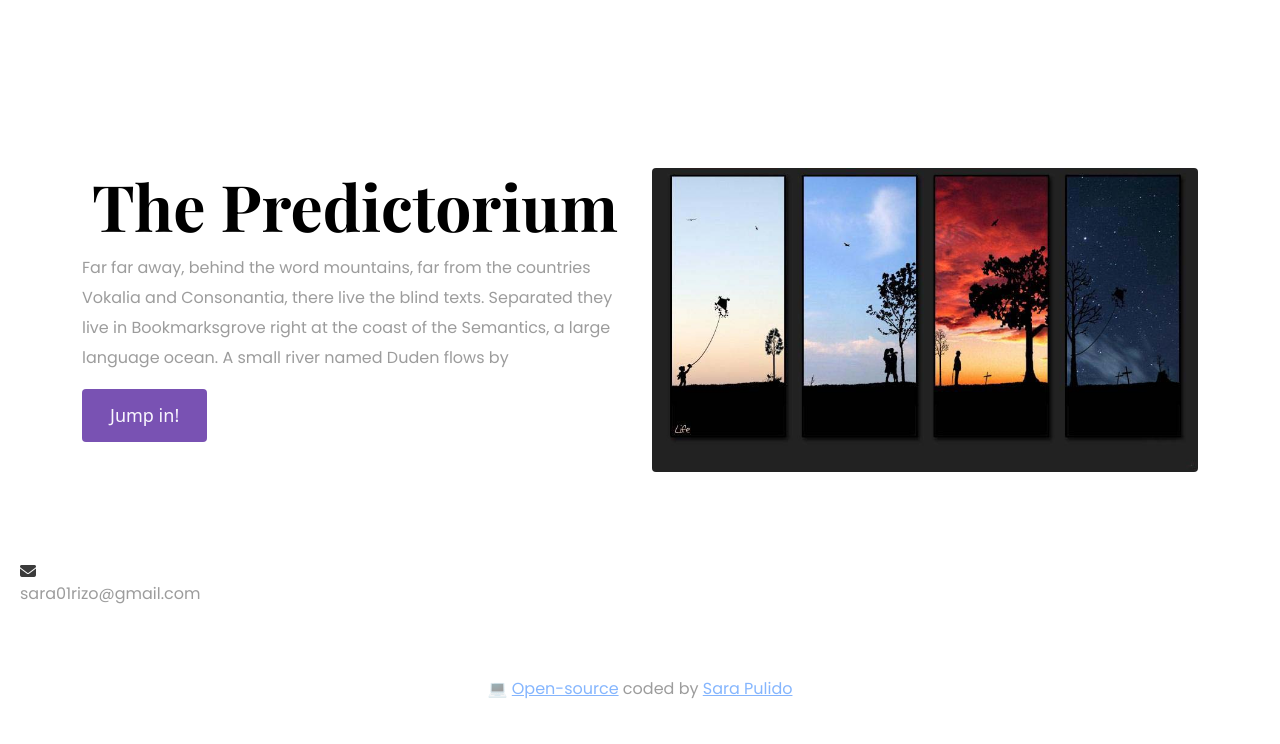
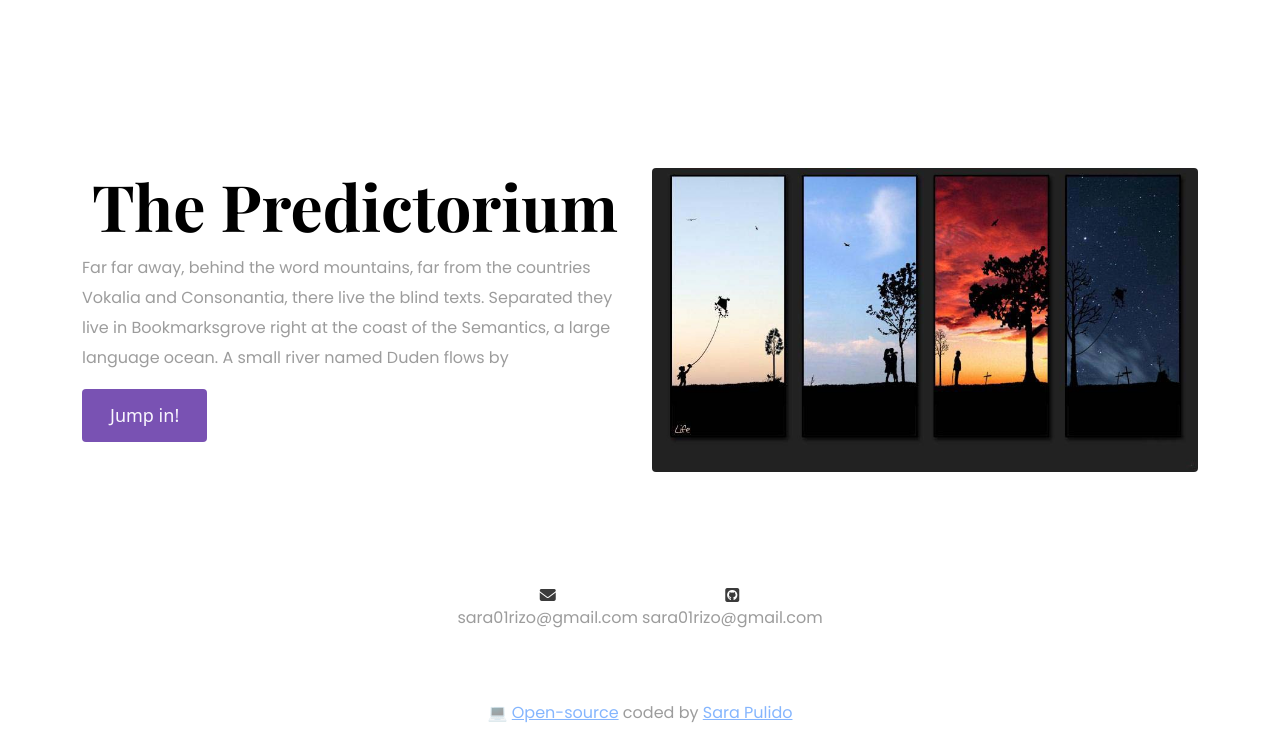
Before and after one commit to sara01rizo/portfolio-sara, a plain HTML site: page index.html in a window 1280 px wide. Shown: the part 1497-2241 px from the top of the page. Before the commit the page ends 2217 px from the top, so only its background shows below. Drawn offline with nearby package versions, Linux system fonts and the light colour scheme; a web font is replaced by a local one.

```diff
--- a/index.html
+++ b/index.html
@@ -41,7 +41,7 @@
         </a>
 
         <nav class="navbar navbar-expand-lg navbar-light bg-light">
-          <div class="container-fluid">
+          <div class="container-fluid hamburger-menu">
             <button
               class="navbar-toggler"
               type="button"
@@ -179,13 +179,19 @@
       <div class="background">
         <div class="container2 mt-5">
           <div class="row">
-            <div class="col">
-              <div class="project-description">
+            <div class="col social-media">
+              <br class="project-description">
                 <a
                   href="mailto:sara01rizo@gmail.com"
                   class="social-icons"
                   title="Email address"
                   ><i class="fas fa-envelope"><p>sara01rizo@gmail.com</p></i></a
+                >
+                <a
+                  href="https://github/"
+                  class="social-icons"
+                  title="github profile"
+                  ><i class="fab fa-github-square"><p>sara01rizo@gmail.com</p></i></a
                 >
               </div>
             </div>
--- a/src/style.css
+++ b/src/style.css
@@ -39,8 +39,15 @@ p {
   opacity: 50%;
 }
 
+i {
+  text-align: center;
+}
+
 .navbar-brand {
   font-family: var(--heading-font-family);
+}
+.hamburger-menu {
+  font-family: var(--p-font-family);
 }
 
 .hero p {
@@ -99,6 +106,11 @@ a:hover {
   padding: 25px 20px;
 }
 
+.social-media {
+  justify-content: space-evenly;
+  text-align: center;
+}
+
 .social-icons {
   font-family: var(--p-font-family);
   color: rgb(59, 59, 59);
```
